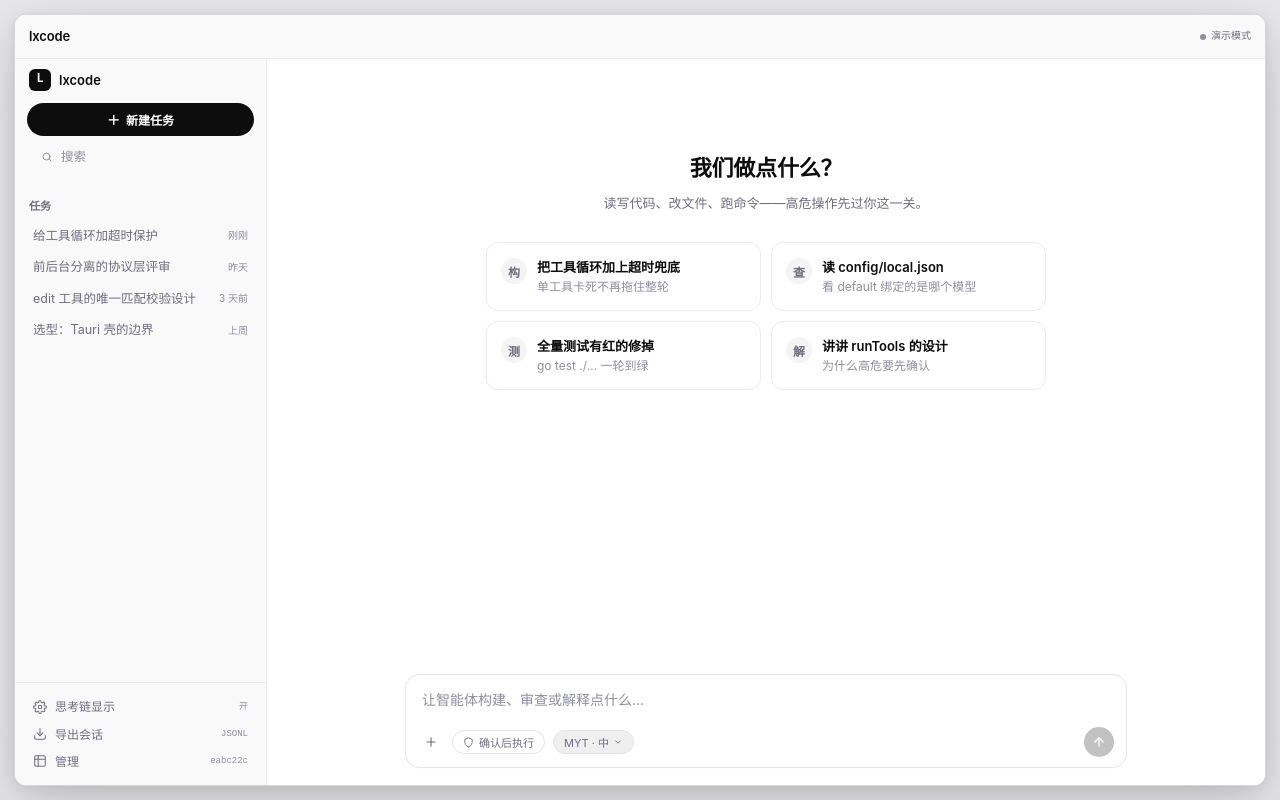
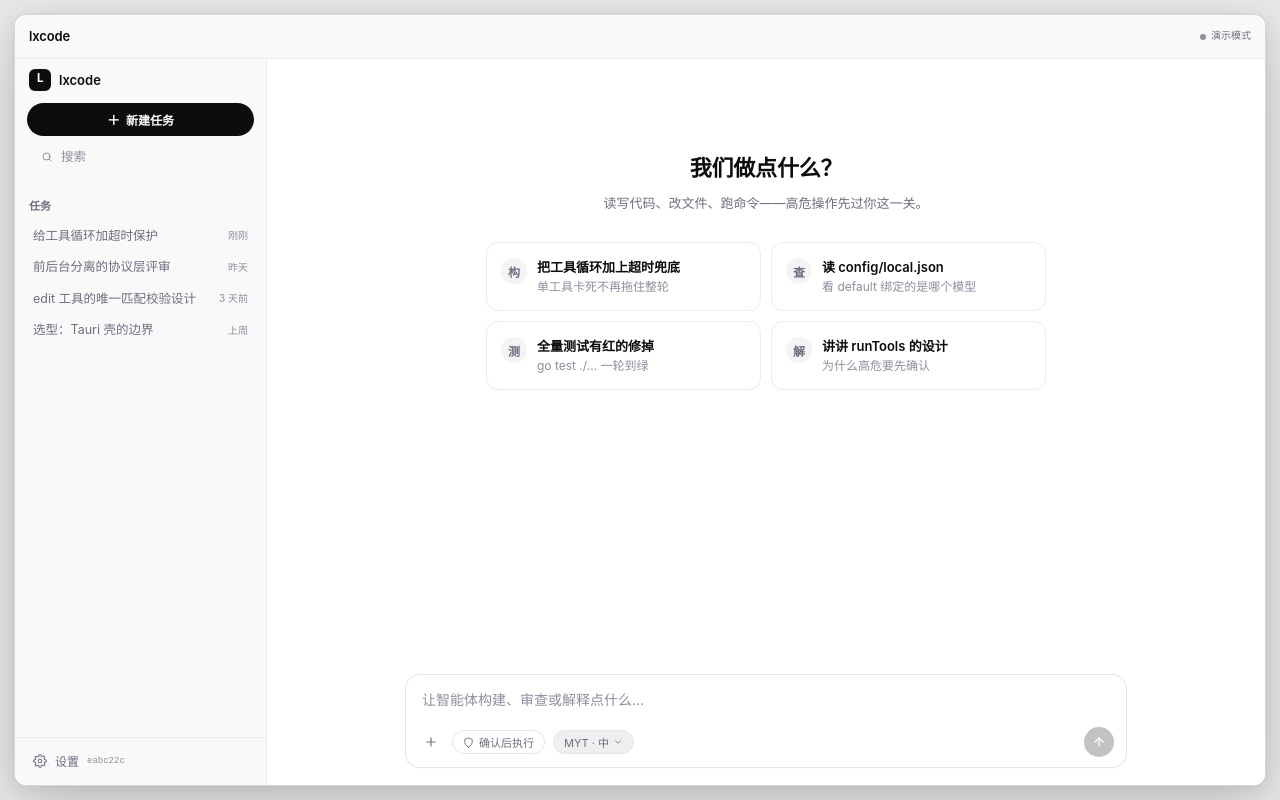
Before and after one commit to Laoxiao7274/lxcode, a React (Vite) app in the folder frontend/: page / in a window 1280 px wide. Built offline with nearby package versions, Linux system fonts and the light colour scheme.

Commit message:
fix(前端): 侧栏底部收拢为单一设置入口（三行拆分回一，功能进弹层菜单向上弹）

```diff
--- a/frontend/src/components/PopoverMenu.tsx
+++ b/frontend/src/components/PopoverMenu.tsx
@@ -17,6 +17,7 @@ export function PopoverMenu({
   title,
   align = "left",
   width = 240,
+  up = false,
 }: {
   /** 触发元素（菜单锚定其下方）。 */
   trigger: (open: boolean) => ReactNode;
@@ -24,6 +25,8 @@ export function PopoverMenu({
   title?: string;
   align?: "left" | "right";
   width?: number;
+  /** 向上弹（侧栏底部等场景）。 */
+  up?: boolean;
 }) {
   const [open, setOpen] = useState(false);
   const ref = useRef<HTMLDivElement>(null);
@@ -50,7 +53,7 @@ export function PopoverMenu({
         {trigger(open)}
       </span>
       {open && (
-        <div className="pop-menu" style={{ width, [align]: 0 }} role="menu">
+        <div className={"pop-menu" + (up ? " up" : "")} style={{ width, [align]: 0 }} role="menu">
           {title && <div className="pop-title">{title}</div>}
           {options.map((o) => (
             <button
--- a/frontend/src/components/Sidebar.tsx
+++ b/frontend/src/components/Sidebar.tsx
@@ -1,6 +1,7 @@
 import { useState } from "react";
 import type { AgentSource } from "../agent/types";
-import { useSettings, EFFORTS } from "../settings";
+import { useSettings } from "../settings";
+import { PopoverMenu } from "./PopoverMenu";
 
 /** 侧栏：品牌 → 新建任务 → 搜索（过滤会话）→ 任务列表 → 底部设置。 */
 export function Sidebar({
@@ -79,31 +80,32 @@ export function Sidebar({
         <div className="sidebar-empty">没有匹配「{query.trim()}」的任务</div>
       )}
       <div className="sidebar-footer">
-        <div className="settings-row" onClick={() => set({ showThinking: !settings.showThinking })} role="button" tabIndex={0}>
+        <PopoverMenu
+          width={230}
+          align="left"
+          up
+          trigger={() => (
+            <div className="settings-row" role="button" tabIndex={0}>
               <svg width="14" height="14" viewBox="0 0 24 24" fill="none" stroke="currentColor" strokeWidth="1.8" strokeLinecap="round" strokeLinejoin="round" aria-hidden="true">
                 <circle cx="12" cy="12" r="3" />
                 <path d="M19.4 15a1.65 1.65 0 0 0 .33 1.82l.06.06a2 2 0 1 1-2.83 2.83l-.06-.06a1.65 1.65 0 0 0-1.82-.33 1.65 1.65 0 0 0-1 1.51V21a2 2 0 1 1-4 0v-.09a1.65 1.65 0 0 0-1-1.51 1.65 1.65 0 0 0-1.82.33l-.06.06a2 2 0 1 1-2.83-2.83l.06-.06a1.65 1.65 0 0 0 .33-1.82 1.65 1.65 0 0 0-1.51-1H3a2 2 0 1 1 0-4h.09a1.65 1.65 0 0 0 1.51-1 1.65 1.65 0 0 0-.33-1.82l-.06-.06a2 2 0 1 1 2.83-2.83l.06.06a1.65 1.65 0 0 0 1.82.33h.01a1.65 1.65 0 0 0 1-1.51V3a2 2 0 1 1 4 0v.09a1.65 1.65 0 0 0 1 1.51h.01a1.65 1.65 0 0 0 1.82-.33l.06-.06a2 2 0 1 1 2.83 2.83l-.06.06a1.65 1.65 0 0 0-.33 1.82v.01a1.65 1.65 0 0 0 1.51 1H21a2 2 0 1 1 0 4h-.09a1.65 1.65 0 0 0-1.51 1Z" />
               </svg>
-          思考链显示
-          <span className="ver">{settings.showThinking ? "开" : "关"}</span>
-        </div>
-        <div className="settings-row" role="button" tabIndex={0} onClick={() => {}}>
-          <svg width="14" height="14" viewBox="0 0 24 24" fill="none" stroke="currentColor" strokeWidth="1.8" strokeLinecap="round" strokeLinejoin="round" aria-hidden="true">
-            <path d="M21 15v4a2 2 0 0 1-2 2H5a2 2 0 0 1-2-2v-4" />
-            <path d="m7 10 5 5 5-5" />
-            <path d="M12 15V3" />
-          </svg>
-          导出会话
-          <span className="ver">JSONL</span>
-        </div>
-        <div className="settings-row" role="button" tabIndex={0} onClick={() => {}}>
-          <svg width="14" height="14" viewBox="0 0 24 24" fill="none" stroke="currentColor" strokeWidth="1.8" strokeLinecap="round" strokeLinejoin="round" aria-hidden="true">
-            <rect x="3" y="3" width="18" height="18" rx="2" />
-            <path d="M9 3v18M3 9h18" />
-          </svg>
-          管理
+              设置
               <span className="ver">eabc22c</span>
             </div>
+          )}
+          options={[
+            {
+              id: "thinking",
+              label: "思考链显示",
+              hint: settings.showThinking ? "开" : "关",
+              selected: settings.showThinking,
+              onSelect: () => set({ showThinking: !settings.showThinking }),
+            },
+            { id: "export", label: "导出会话", hint: "JSONL", onSelect: () => {} },
+            { id: "about", label: "关于 lxcode", hint: "0.1 · eabc22c", onSelect: () => {} },
+          ]}
+        />
       </div>
     </aside>
   );
--- a/frontend/src/styles/global.css
+++ b/frontend/src/styles/global.css
@@ -760,6 +760,11 @@ body {
   padding: 5px;
   animation: pop-in 160ms cubic-bezier(0.22, 1, 0.36, 1) both;
 }
+/* 向上弹（侧栏底部场景） */
+.pop-menu.up {
+  top: auto;
+  bottom: calc(100% + 6px);
+}
 @keyframes pop-in {
   from { opacity: 0; transform: translateY(-4px) scale(0.98); }
   to { opacity: 1; transform: none; }
```
Lines whose indentation alone changed are shown as unchanged.
